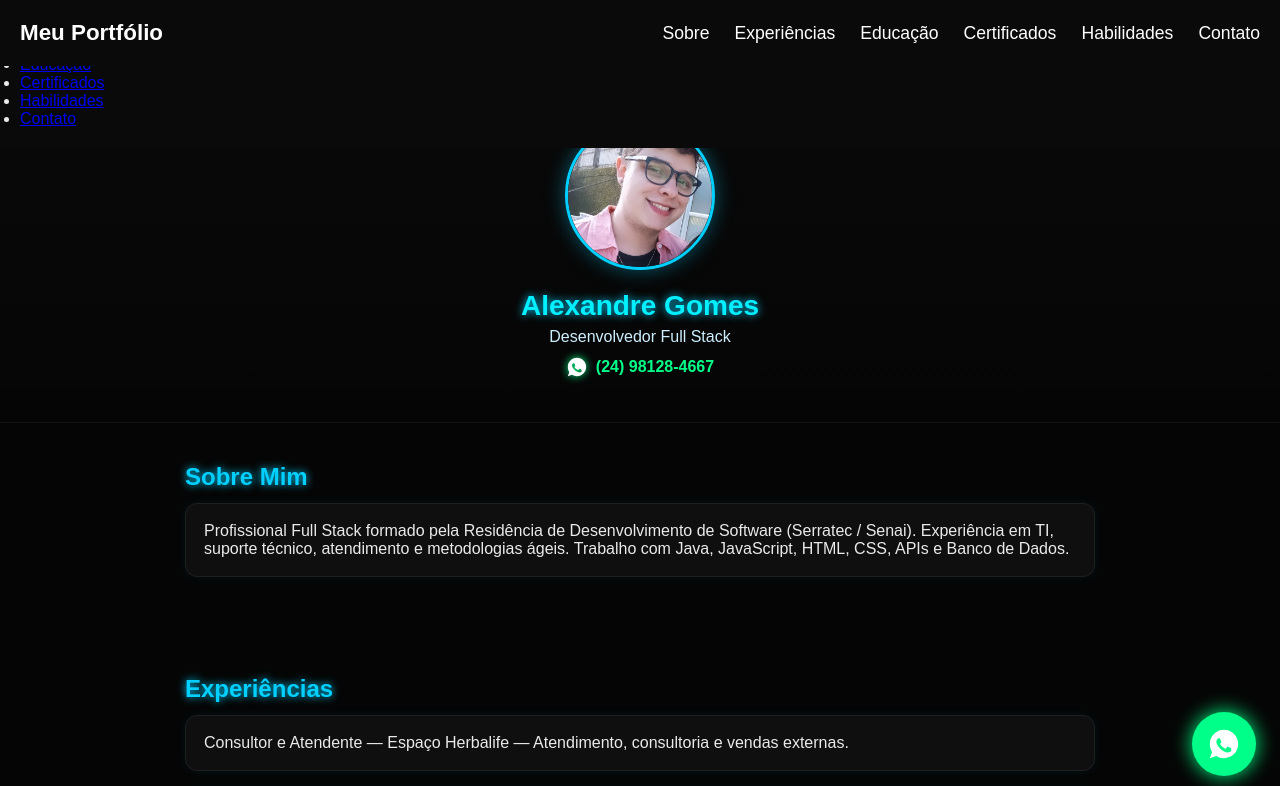
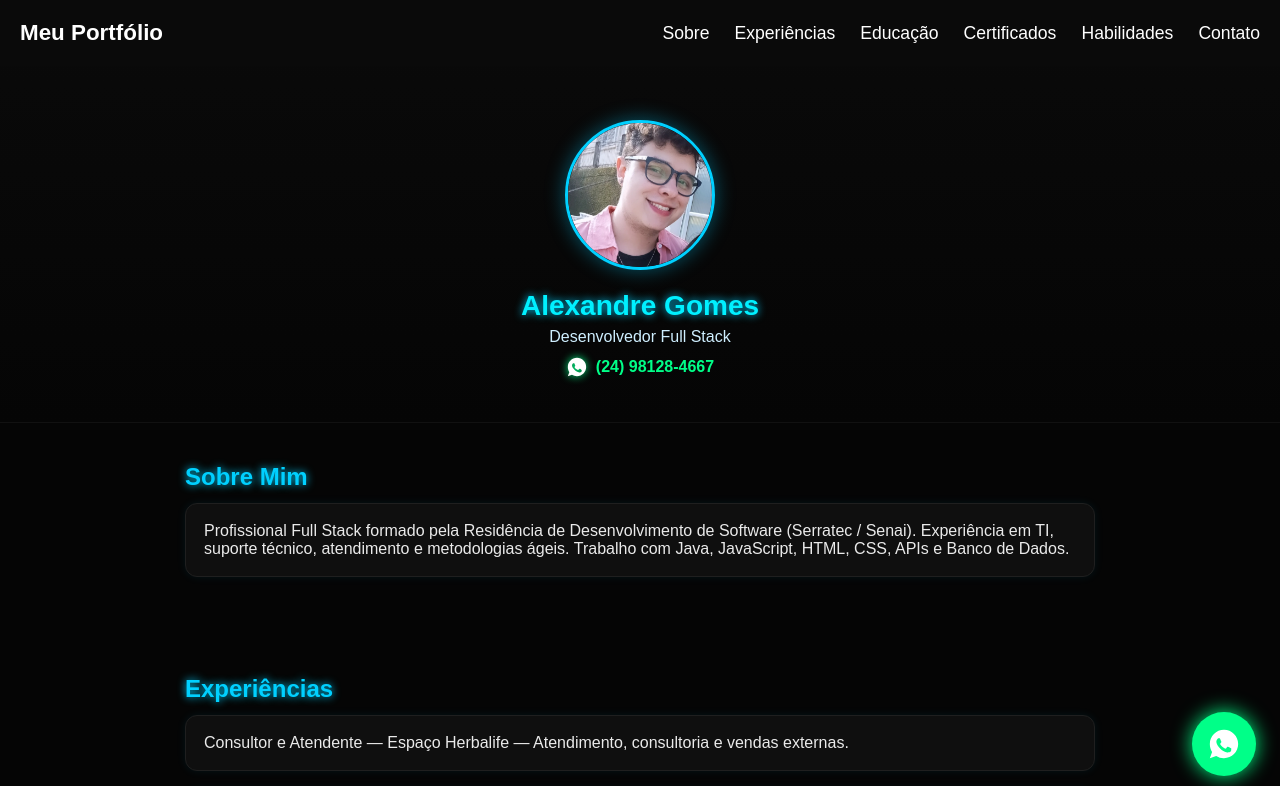
Before and after one commit to AlexandreGomes98/curriculo-virtual, a plain HTML site: page index.html in a window 1280 px wide. Shown: the top 786 px of the page. Drawn offline with Linux system fonts and the light colour scheme.

Commit message:
navbar atualizada

```diff
--- a/index.html
+++ b/index.html
@@ -10,19 +10,6 @@
 <body>
 
   <!-- NAVBAR -->
-  <nav class="navbar">
-    <ul>
-      <li><a href="#sobre">Sobre</a></li>
-      <li><a href="#experiencia">Experiências</a></li>
-      <li><a href="#educacao">Educação</a></li>
-      <li><a href="#certificados">Certificados</a></li>
-      <li><a href="#habilidades">Habilidades</a></li>
-      <li><a href="#contato">Contato</a></li>
-    </ul>
-  </nav>
-
-  <!-- HEADER -->
-  <header>
     <nav class="navbar">
     <div class="logo">Meu Portfólio</div>
 
@@ -43,6 +30,9 @@
       <li><a href="#contato">Contato</a></li>
     </ul>
   </nav>
+
+  <!-- HEADER -->
+  <header>
     <img src="sua_foto.jpg" alt="Foto de Alexandre" class="profile-photo" />
     <h1>Alexandre Gomes</h1>
     <p class="role">Desenvolvedor Full Stack</p>
```
